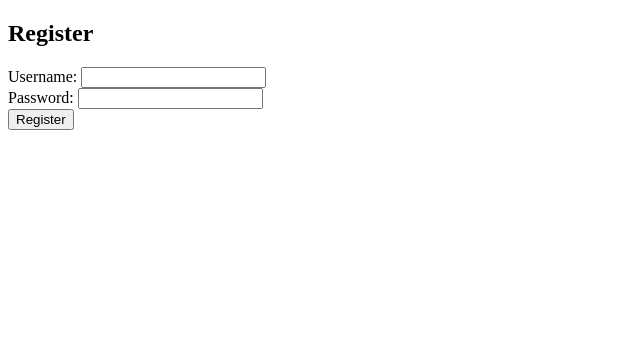
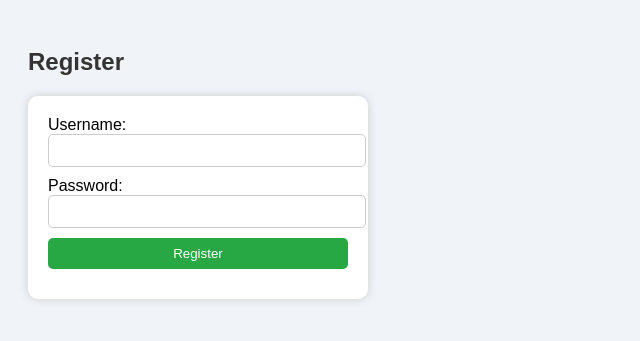
Before and after one commit to Nandy20-tech/Pro, a Flask app: page /register in a window 1280 px wide. Shown: the top 341 px of the page, without its empty margins (0-640 px from the left). Run offline with Flask 3, Linux system fonts and the light colour scheme.

Commit message:
Update register.html

```diff
--- a/templates/register.html
+++ b/templates/register.html
@@ -1,6 +1,15 @@
 <!DOCTYPE html>
 <html>
-<head><title>Register</title></head>
+<head><title>Register</title>
+<style>
+body { font-family: Arial; background-color: #f0f4f8; padding: 20px; }
+form { background: #fff; padding: 20px; border-radius: 10px; box-shadow: 0 0 10px #ccc; width: 300px; }
+input { width: 100%; padding: 8px; margin-bottom: 10px; border: 1px solid #ccc; border-radius: 5px; }
+input[type=submit] { background: #28a745; color: white; border: none; cursor: pointer; }
+input[type=submit]:hover { background: #218838; }
+h2 { color: #333; }
+</style>
+</head>
 <body>
 <h2>Register</h2>
 <form method="post">
```
Lines whose indentation alone changed are shown as unchanged.
